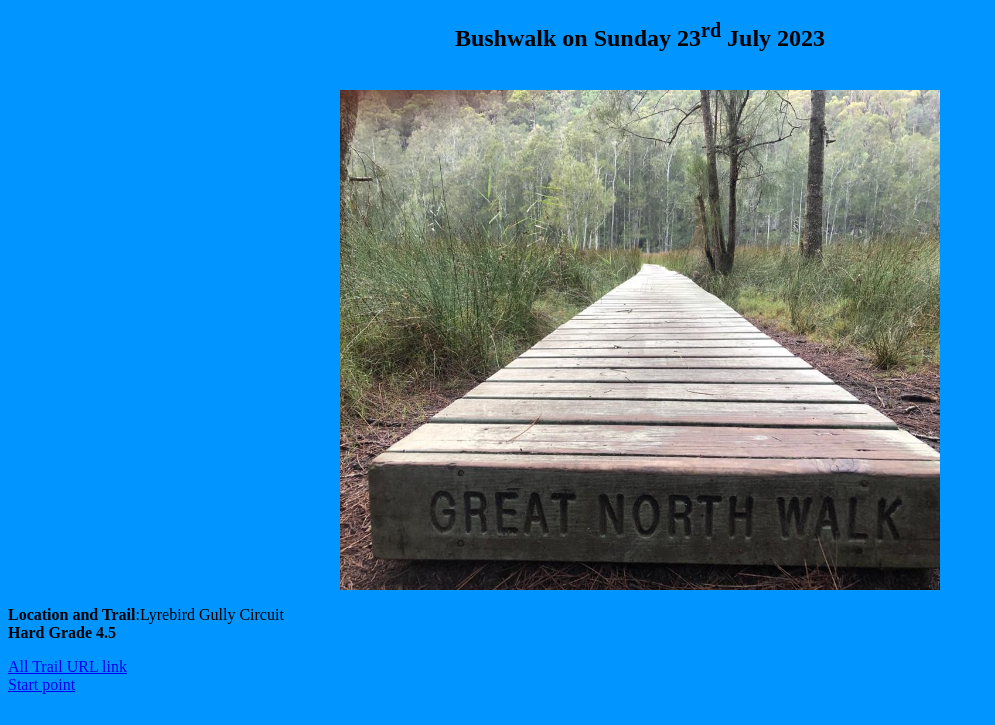
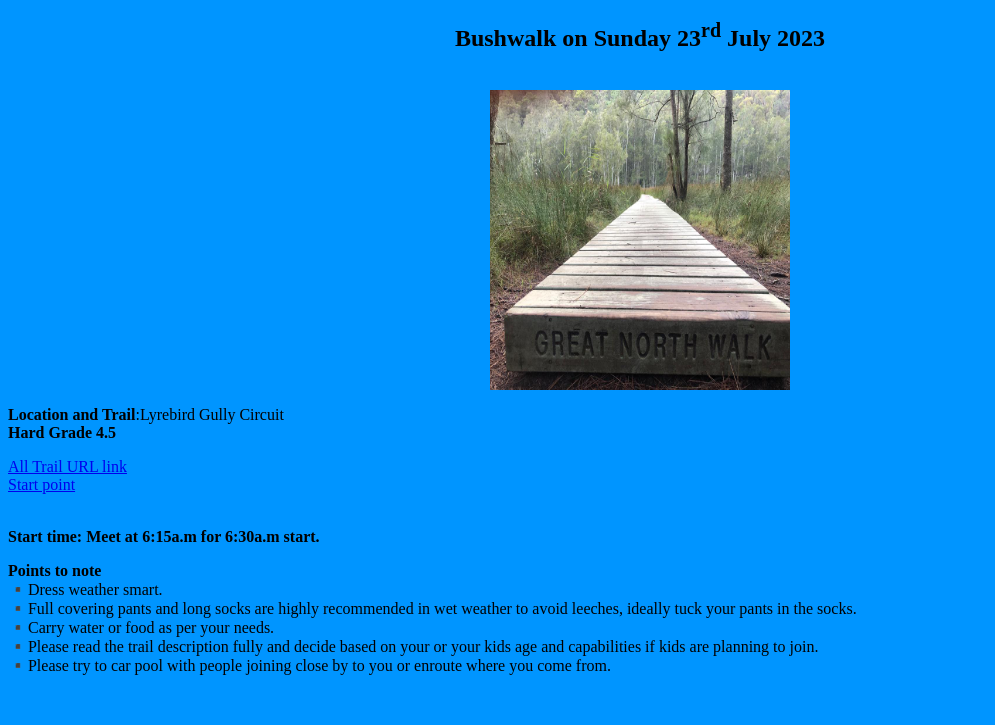
Before and after one commit to vaibhavyami/vaibhavyami.23_July_Bushwalk.io, a plain HTML site: page index.html in a window 1280 px wide. Shown: the part 61-786 px from the top of the page, without its empty margins (0-995 px from the left). Drawn offline with Linux system fonts and the light colour scheme.

Commit message:
Updated image size 1

```diff
--- a/index.html
+++ b/index.html
@@ -12,7 +12,7 @@
     <br>
 
 
-    <img src="Bushwalk_Image.jpg" alt="Image" width="600" height="500" class="center" >
+    <img src="Bushwalk_Image.jpg" alt="Image" width="300" height="300" class="center" >
 
     <style>
     .center {
```
